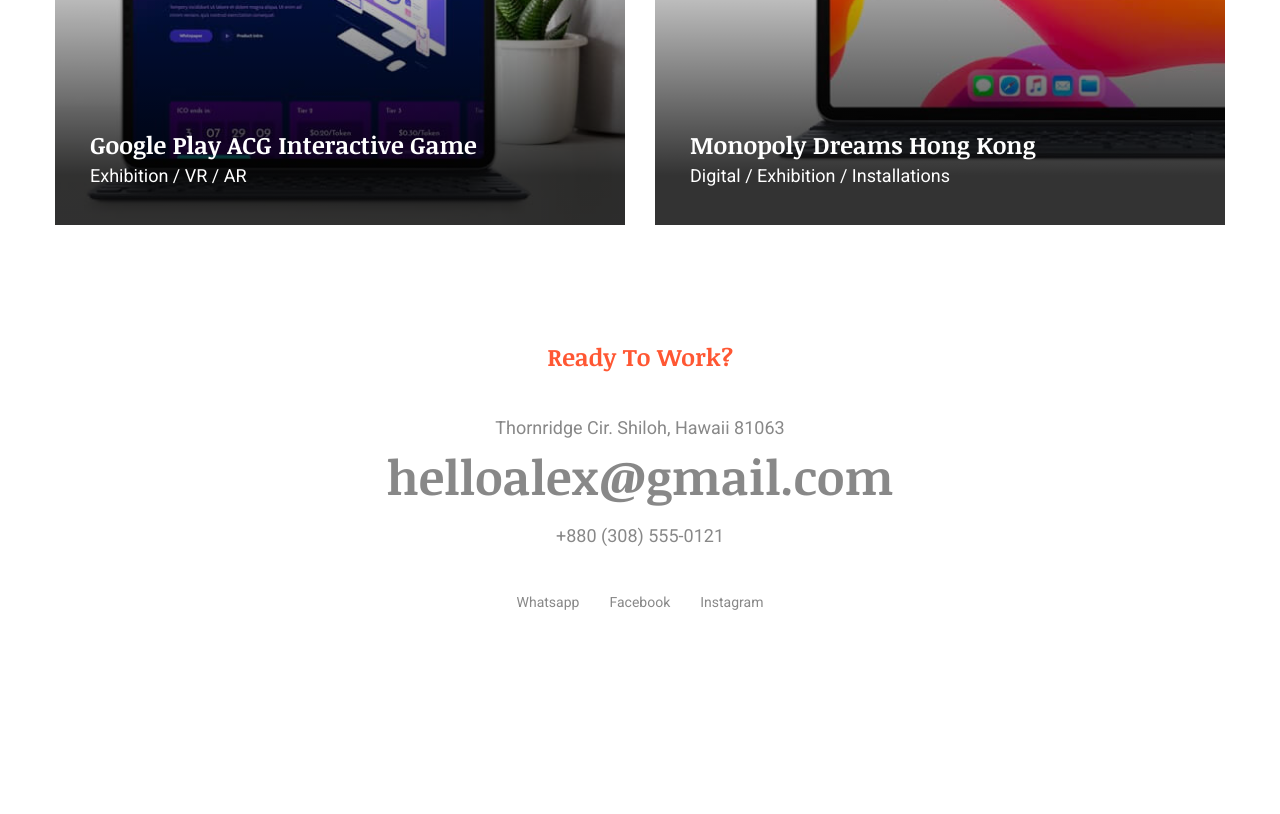
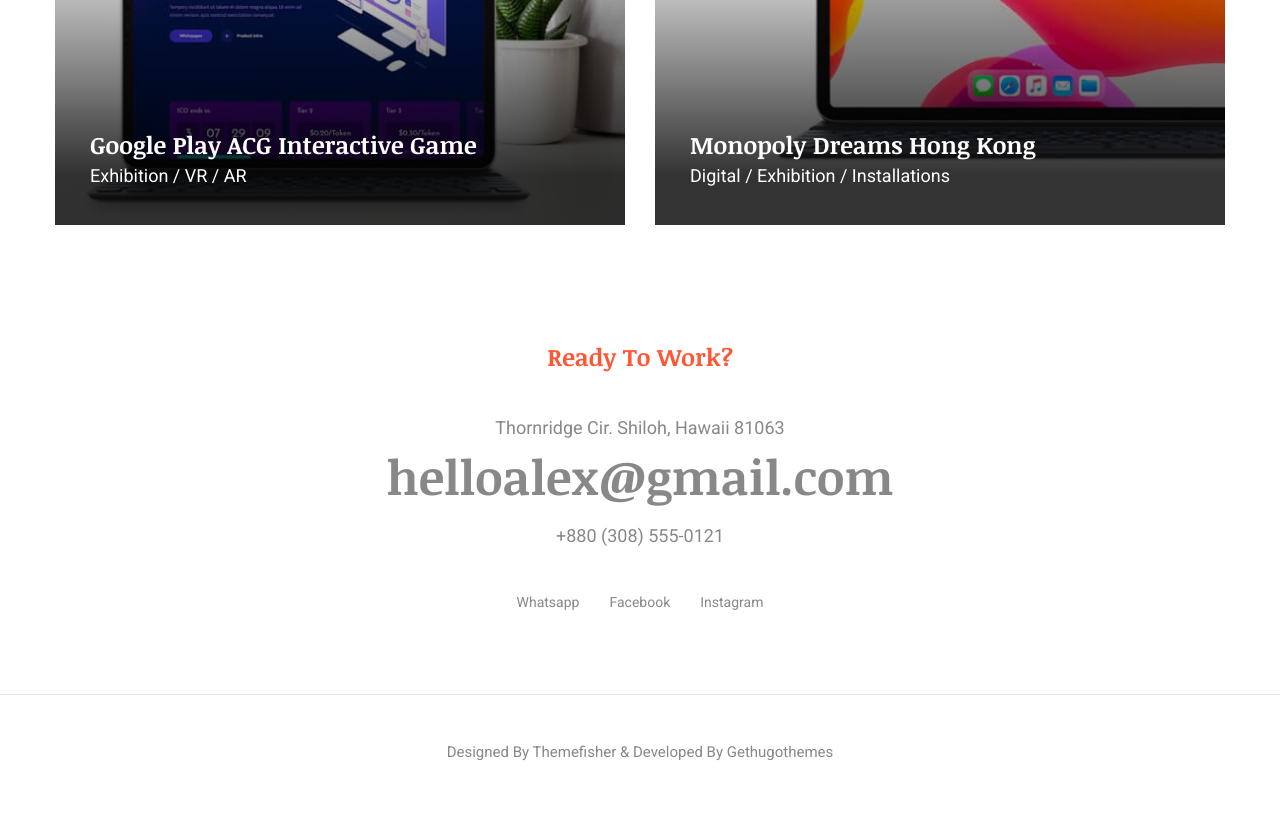
Before and after one commit to ahanafislam/alex-portfolio, a plain HTML site: page index.html in a window 1280 px wide. Shown: the part 4872-5686 px from the top of the page. Before the commit the page ends 5482 px from the top, so only its background shows below. Drawn offline with nearby package versions, Linux system fonts and the light colour scheme.

Commit message:
Create footer section

```diff
--- a/index.html
+++ b/index.html
@@ -293,5 +293,11 @@
         </div>
     </section>
     <!-- Start Contact Section -->
+
+    <!-- Start footer section -->
+    <footer class="mt-[85px] border-t border-[#E7E7E7] pt-[50px] pb-[54px]">
+        <p class="text-[15px] leading-[15px] text-center">Designed By Themefisher & Developed By Gethugothemes</p>
+    </footer>
+    <!-- End footer section -->
 </body>
 </html>
```
